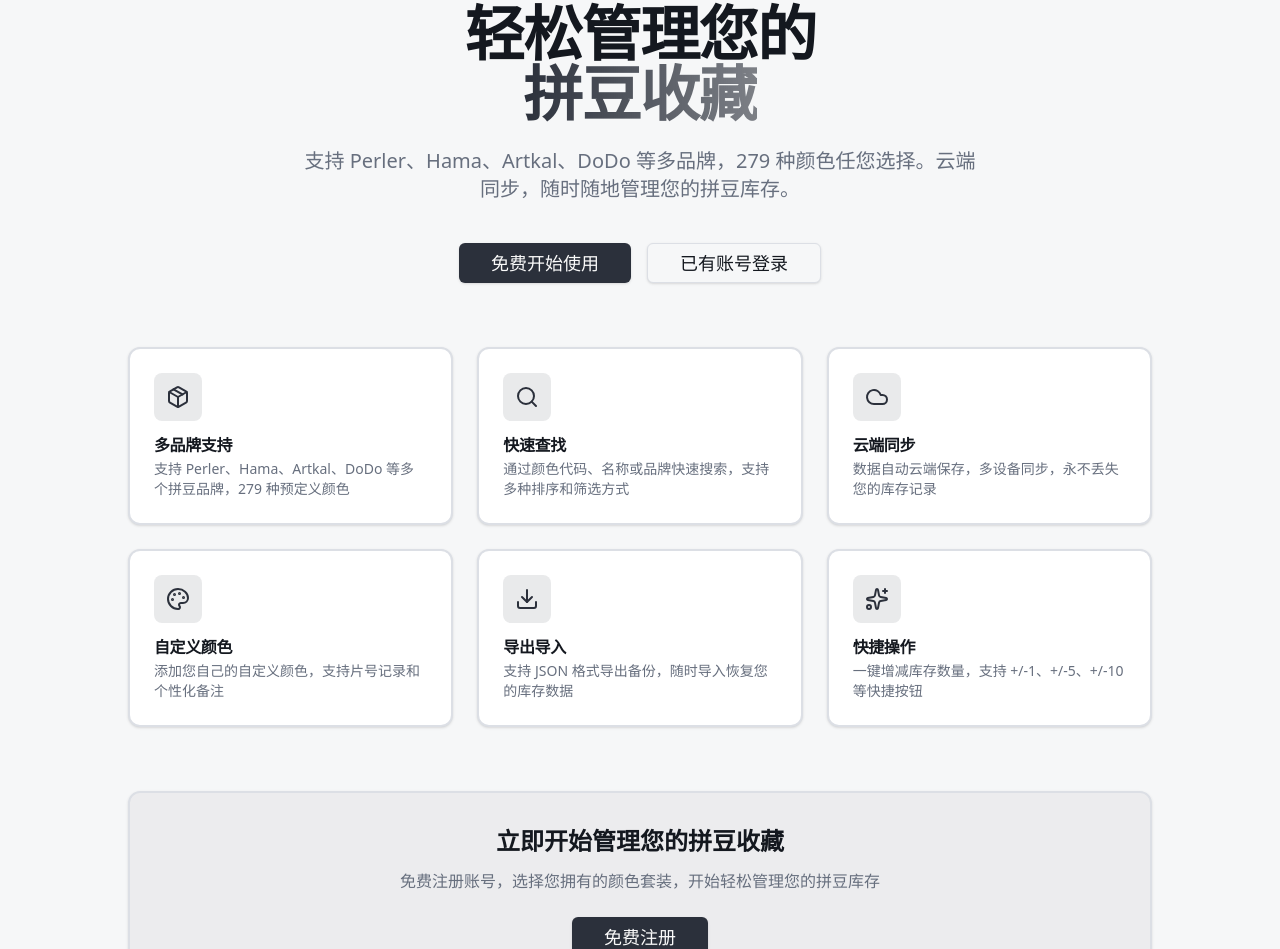
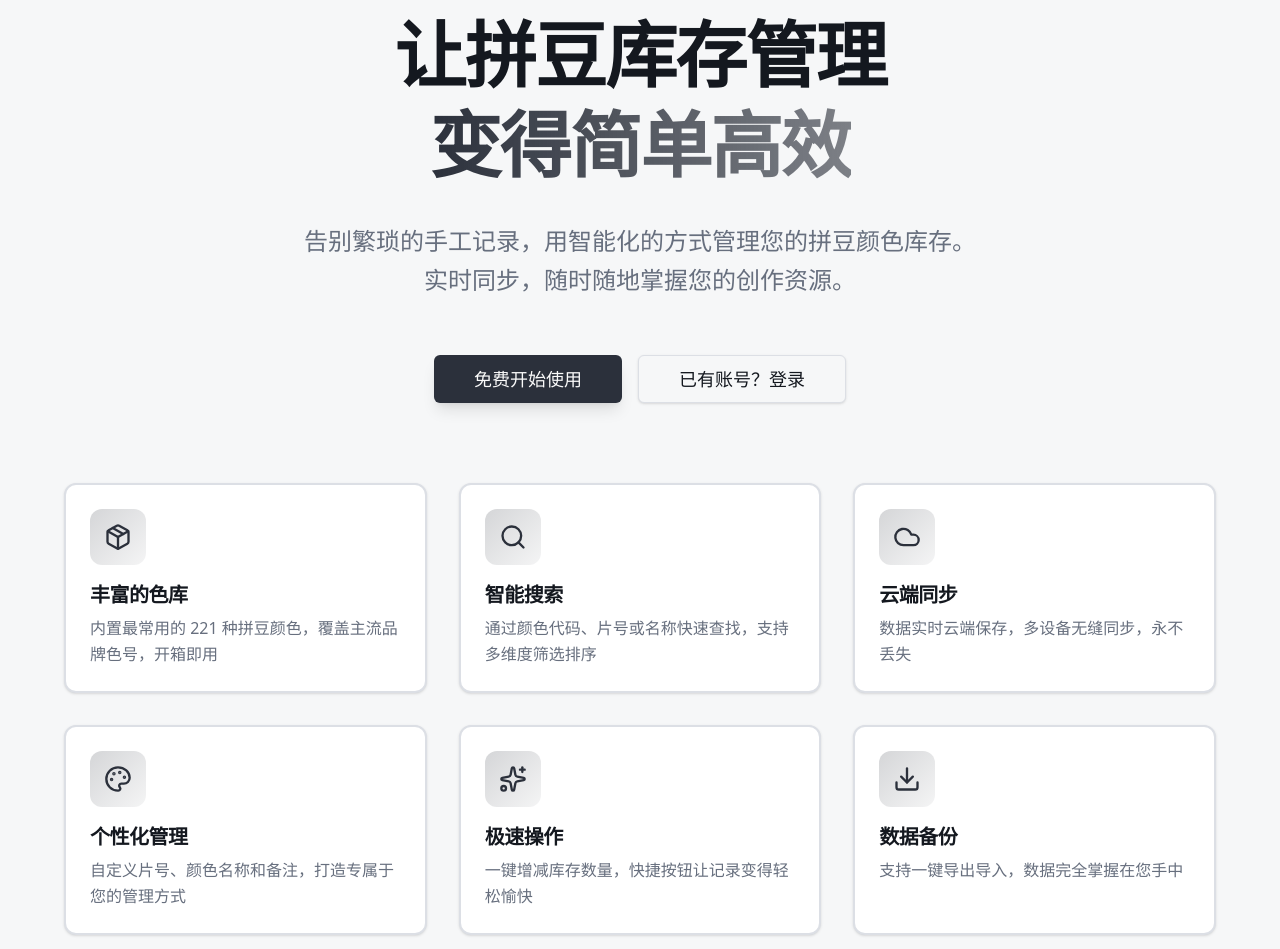
Before and after one commit to Neet-Nestor/pindou-studio, a Next.js app: page / in a window 1280 px wide. Shown: the part 210-1159 px from the top of the page. Built offline with nearby package versions, Linux system fonts and the light colour scheme.

Commit message:
Update index page with accurate info and utility tool emphasis
- Change to exact number: 221 colors (not "220+")
- Remove "无需信用卡" phrase
- Emphasize this is a free, ad-free, privacy-safe utility tool
- Add checkmarks highlighting永久免费、无广告、隐私安全

```diff
--- a/app/page.tsx
+++ b/app/page.tsx
@@ -28,126 +28,143 @@ export default function Home() {
 
       {/* Hero Section */}
       <section className="flex-1 container mx-auto px-4 py-16 md:py-24">
-        <div className="max-w-5xl mx-auto">
-          <div className="text-center space-y-6 mb-16">
-            <div className="inline-flex items-center gap-2 px-4 py-2 bg-primary/10 text-primary rounded-full text-sm font-medium mb-4">
+        <div className="max-w-6xl mx-auto">
+          <div className="text-center space-y-8 mb-20">
+            <div className="inline-flex items-center gap-2 px-5 py-2.5 bg-gradient-to-r from-primary/10 to-primary/5 border border-primary/20 text-primary rounded-full text-sm font-medium mb-4">
               <Sparkles className="h-4 w-4" />
-              专业的拼豆库存管理工具
+              专为拼豆爱好者设计
             </div>
-            <h2 className="text-4xl md:text-5xl lg:text-6xl font-bold tracking-tight">
-              轻松管理您的
+            <h2 className="text-5xl md:text-6xl lg:text-7xl font-bold tracking-tight leading-tight">
+              让拼豆库存管理
               <br />
-              <span className="bg-gradient-to-r from-primary to-primary/60 bg-clip-text text-transparent">
-                拼豆收藏
+              <span className="bg-gradient-to-r from-primary via-primary/80 to-primary/60 bg-clip-text text-transparent">
+                变得简单高效
               </span>
             </h2>
-            <p className="text-lg md:text-xl text-muted-foreground max-w-2xl mx-auto">
-              支持 Perler、Hama、Artkal、DoDo 等多品牌，279 种颜色任您选择。云端同步，随时随地管理您的拼豆库存。
+            <p className="text-xl md:text-2xl text-muted-foreground max-w-3xl mx-auto leading-relaxed">
+              告别繁琐的手工记录，用智能化的方式管理您的拼豆颜色库存。
+              <br className="hidden sm:block" />
+              实时同步，随时随地掌握您的创作资源。
             </p>
-            <div className="flex flex-col sm:flex-row items-center justify-center gap-4 pt-4">
-              <Button size="lg" className="text-lg px-8" asChild>
+            <div className="flex flex-col sm:flex-row items-center justify-center gap-4 pt-6">
+              <Button size="lg" className="text-lg px-10 h-12 shadow-lg hover:shadow-xl transition-shadow" asChild>
                 <Link href="/signup">
                   免费开始使用
                 </Link>
               </Button>
-              <Button size="lg" variant="outline" className="text-lg px-8" asChild>
+              <Button size="lg" variant="outline" className="text-lg px-10 h-12" asChild>
                 <Link href="/login">
-                  已有账号登录
+                  已有账号？登录
                 </Link>
               </Button>
             </div>
           </div>
 
           {/* Features Grid */}
-          <div className="grid md:grid-cols-2 lg:grid-cols-3 gap-6 mt-16">
-            <Card className="border-2 hover:border-primary/50 transition-colors">
+          <div className="grid md:grid-cols-2 lg:grid-cols-3 gap-8 mt-16">
+            <Card className="border-2 hover:border-primary/50 hover:shadow-xl transition-all duration-300 group">
               <CardHeader>
-                <div className="h-12 w-12 bg-primary/10 rounded-lg flex items-center justify-center mb-4">
-                  <Package className="h-6 w-6 text-primary" />
+                <div className="h-14 w-14 bg-gradient-to-br from-primary/20 to-primary/5 rounded-xl flex items-center justify-center mb-4 group-hover:scale-110 transition-transform">
+                  <Package className="h-7 w-7 text-primary" />
                 </div>
-                <CardTitle>多品牌支持</CardTitle>
-                <CardDescription>
-                  支持 Perler、Hama、Artkal、DoDo 等多个拼豆品牌，279 种预定义颜色
+                <CardTitle className="text-xl">丰富的色库</CardTitle>
+                <CardDescription className="text-base leading-relaxed">
+                  内置最常用的 221 种拼豆颜色，覆盖主流品牌色号，开箱即用
                 </CardDescription>
               </CardHeader>
             </Card>
 
-            <Card className="border-2 hover:border-primary/50 transition-colors">
+            <Card className="border-2 hover:border-primary/50 hover:shadow-xl transition-all duration-300 group">
               <CardHeader>
-                <div className="h-12 w-12 bg-primary/10 rounded-lg flex items-center justify-center mb-4">
-                  <Search className="h-6 w-6 text-primary" />
+                <div className="h-14 w-14 bg-gradient-to-br from-primary/20 to-primary/5 rounded-xl flex items-center justify-center mb-4 group-hover:scale-110 transition-transform">
+                  <Search className="h-7 w-7 text-primary" />
                 </div>
-                <CardTitle>快速查找</CardTitle>
-                <CardDescription>
-                  通过颜色代码、名称或品牌快速搜索，支持多种排序和筛选方式
+                <CardTitle className="text-xl">智能搜索</CardTitle>
+                <CardDescription className="text-base leading-relaxed">
+                  通过颜色代码、片号或名称快速查找，支持多维度筛选排序
                 </CardDescription>
               </CardHeader>
             </Card>
 
-            <Card className="border-2 hover:border-primary/50 transition-colors">
+            <Card className="border-2 hover:border-primary/50 hover:shadow-xl transition-all duration-300 group">
               <CardHeader>
-                <div className="h-12 w-12 bg-primary/10 rounded-lg flex items-center justify-center mb-4">
-                  <Cloud className="h-6 w-6 text-primary" />
+                <div className="h-14 w-14 bg-gradient-to-br from-primary/20 to-primary/5 rounded-xl flex items-center justify-center mb-4 group-hover:scale-110 transition-transform">
+                  <Cloud className="h-7 w-7 text-primary" />
                 </div>
-                <CardTitle>云端同步</CardTitle>
-                <CardDescription>
-                  数据自动云端保存，多设备同步，永不丢失您的库存记录
+                <CardTitle className="text-xl">云端同步</CardTitle>
+                <CardDescription className="text-base leading-relaxed">
+                  数据实时云端保存，多设备无缝同步，永不丢失
                 </CardDescription>
               </CardHeader>
             </Card>
 
-            <Card className="border-2 hover:border-primary/50 transition-colors">
+            <Card className="border-2 hover:border-primary/50 hover:shadow-xl transition-all duration-300 group">
               <CardHeader>
-                <div className="h-12 w-12 bg-primary/10 rounded-lg flex items-center justify-center mb-4">
-                  <Palette className="h-6 w-6 text-primary" />
+                <div className="h-14 w-14 bg-gradient-to-br from-primary/20 to-primary/5 rounded-xl flex items-center justify-center mb-4 group-hover:scale-110 transition-transform">
+                  <Palette className="h-7 w-7 text-primary" />
                 </div>
-                <CardTitle>自定义颜色</CardTitle>
-                <CardDescription>
-                  添加您自己的自定义颜色，支持片号记录和个性化备注
+                <CardTitle className="text-xl">个性化管理</CardTitle>
+                <CardDescription className="text-base leading-relaxed">
+                  自定义片号、颜色名称和备注，打造专属于您的管理方式
                 </CardDescription>
               </CardHeader>
             </Card>
 
-            <Card className="border-2 hover:border-primary/50 transition-colors">
+            <Card className="border-2 hover:border-primary/50 hover:shadow-xl transition-all duration-300 group">
               <CardHeader>
-                <div className="h-12 w-12 bg-primary/10 rounded-lg flex items-center justify-center mb-4">
-                  <Download className="h-6 w-6 text-primary" />
+                <div className="h-14 w-14 bg-gradient-to-br from-primary/20 to-primary/5 rounded-xl flex items-center justify-center mb-4 group-hover:scale-110 transition-transform">
+                  <Sparkles className="h-7 w-7 text-primary" />
                 </div>
-                <CardTitle>导出导入</CardTitle>
-                <CardDescription>
-                  支持 JSON 格式导出备份，随时导入恢复您的库存数据
+                <CardTitle className="text-xl">极速操作</CardTitle>
+                <CardDescription className="text-base leading-relaxed">
+                  一键增减库存数量，快捷按钮让记录变得轻松愉快
                 </CardDescription>
               </CardHeader>
             </Card>
 
-            <Card className="border-2 hover:border-primary/50 transition-colors">
+            <Card className="border-2 hover:border-primary/50 hover:shadow-xl transition-all duration-300 group">
               <CardHeader>
-                <div className="h-12 w-12 bg-primary/10 rounded-lg flex items-center justify-center mb-4">
-                  <Sparkles className="h-6 w-6 text-primary" />
+                <div className="h-14 w-14 bg-gradient-to-br from-primary/20 to-primary/5 rounded-xl flex items-center justify-center mb-4 group-hover:scale-110 transition-transform">
+                  <Download className="h-7 w-7 text-primary" />
                 </div>
-                <CardTitle>快捷操作</CardTitle>
-                <CardDescription>
-                  一键增减库存数量，支持 +/-1、+/-5、+/-10 等快捷按钮
+                <CardTitle className="text-xl">数据备份</CardTitle>
+                <CardDescription className="text-base leading-relaxed">
+                  支持一键导出导入，数据完全掌握在您手中
                 </CardDescription>
               </CardHeader>
             </Card>
           </div>
 
           {/* CTA Section */}
-          <div className="mt-16 text-center">
-            <Card className="border-2 border-primary/20 bg-primary/5">
-              <CardContent className="pt-8 pb-8">
-                <h3 className="text-2xl font-bold mb-3">
-                  立即开始管理您的拼豆收藏
+          <div className="mt-24 text-center">
+            <Card className="border-2 border-primary/20 bg-gradient-to-br from-primary/5 via-primary/3 to-background shadow-xl">
+              <CardContent className="py-16 px-8">
+                <h3 className="text-3xl md:text-4xl font-bold mb-5 bg-gradient-to-r from-primary to-primary/70 bg-clip-text text-transparent">
+                  开启您的智能库存管理之旅
                 </h3>
-                <p className="text-muted-foreground mb-6 max-w-xl mx-auto">
-                  免费注册账号，选择您拥有的颜色套装，开始轻松管理您的拼豆库存
+                <p className="text-lg text-muted-foreground mb-8 max-w-2xl mx-auto leading-relaxed">
+                  这是一款纯粹的实用工具，完全免费、无广告、注重隐私。
+                  <br className="hidden sm:block" />
+                  无需繁琐设置，注册即可开始使用，专注于创作本身。
                 </p>
-                <Button size="lg" className="text-lg px-8" asChild>
-                  <Link href="/signup">
-                    免费注册
-                  </Link>
-                </Button>
+                <div className="flex flex-col items-center justify-center gap-5">
+                  <Button size="lg" className="text-lg px-10 h-12 shadow-lg hover:shadow-xl transition-shadow" asChild>
+                    <Link href="/signup">
+                      立即免费注册
+                    </Link>
+                  </Button>
+                  <div className="flex flex-wrap items-center justify-center gap-x-6 gap-y-2 text-sm text-muted-foreground">
+                    <span className="flex items-center gap-1.5">
+                      <span className="text-green-500">✓</span> 永久免费
+                    </span>
+                    <span className="flex items-center gap-1.5">
+                      <span className="text-green-500">✓</span> 无广告
+                    </span>
+                    <span className="flex items-center gap-1.5">
+                      <span className="text-green-500">✓</span> 隐私安全
+                    </span>
+                  </div>
+                </div>
               </CardContent>
             </Card>
           </div>
```
